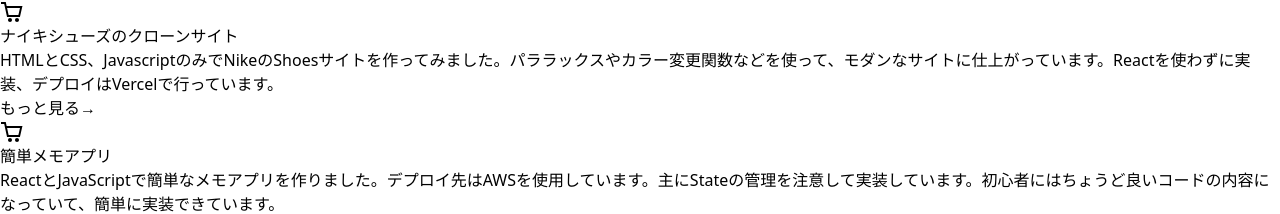
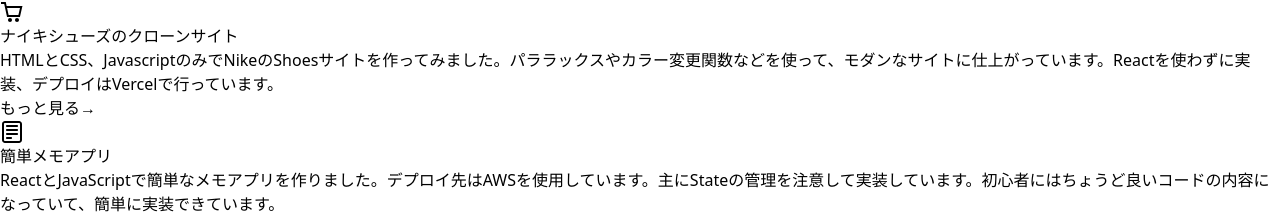
Before and after one commit to Honda123-wq/portfolio, a React (Vite) app: page / in a window 1280 px wide. Shown: the part 1280-1494 px from the top of the page. Built offline with nearby package versions, Linux system fonts and the light colour scheme.

Commit message:
Update App.jsx

```diff
--- a/src/App.jsx
+++ b/src/App.jsx
@@ -312,17 +312,25 @@ function App() {
   xmlns="http://www.w3.org/2000/svg"
 >
   <path
-                        fill-rule="evenodd"
-                        clip-rule="evenodd"
-                        d="M5.79166 2H1V4H4.2184L6.9872 16.6776H7V17H20V16.7519L22.1932 7.09095L22.5308 6H6.6552L6.08485 3.38852L5.79166 2ZM19.9869 8H7.092L8.62081 15H18.3978L19.9869 8Z"
+    d="M6 6C6 5.44772 6.44772 5 7 5H17C17.5523 5 18 5.44772 18 6C18 6.55228 17.5523 7 17 7H7C6.44771 7 6 6.55228 6 6Z"
     fill="currentColor"
   />
   <path
-                        d="M10 22C11.1046 22 12 21.1046 12 20C12 18.8954 11.1046 18 10 18C8.89543 18 8 18.8954 8 20C8 21.1046 8.89543 22 10 22Z"
+    d="M6 10C6 9.44771 6.44772 9 7 9H17C17.5523 9 18 9.44771 18 10C18 10.5523 17.5523 11 17 11H7C6.44771 11 6 10.5523 6 10Z"
     fill="currentColor"
   />
   <path
-                        d="M19 20C19 21.1046 18.1046 22 17 22C15.8954 22 15 21.1046 15 20C15 18.8954 15.8954 18 17 18C18.1046 18 19 18.8954 19 20Z"
+    d="M7 13C6.44772 13 6 13.4477 6 14C6 14.5523 6.44771 15 7 15H17C17.5523 15 18 14.5523 18 14C18 13.4477 17.5523 13 17 13H7Z"
+    fill="currentColor"
+  />
+  <path
+    d="M6 18C6 17.4477 6.44772 17 7 17H11C11.5523 17 12 17.4477 12 18C12 18.5523 11.5523 19 11 19H7C6.44772 19 6 18.5523 6 18Z"
+    fill="currentColor"
+  />
+  <path
+    fill-rule="evenodd"
+    clip-rule="evenodd"
+    d="M2 4C2 2.34315 3.34315 1 5 1H19C20.6569 1 22 2.34315 22 4V20C22 21.6569 20.6569 23 19 23H5C3.34315 23 2 21.6569 2 20V4ZM5 3H19C19.5523 3 20 3.44771 20 4V20C20 20.5523 19.5523 21 19 21H5C4.44772 21 4 20.5523 4 20V4C4 3.44772 4.44771 3 5 3Z"
     fill="currentColor"
   />
 </svg>
```
Lines whose indentation alone changed are shown as unchanged.
